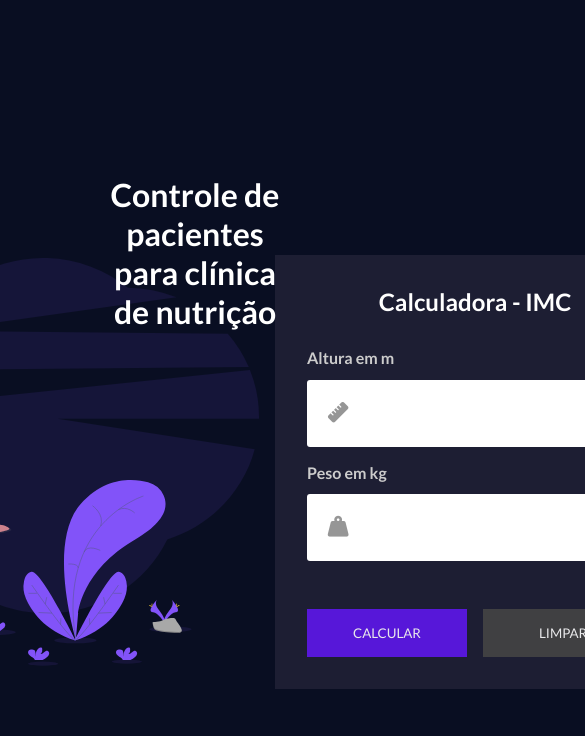
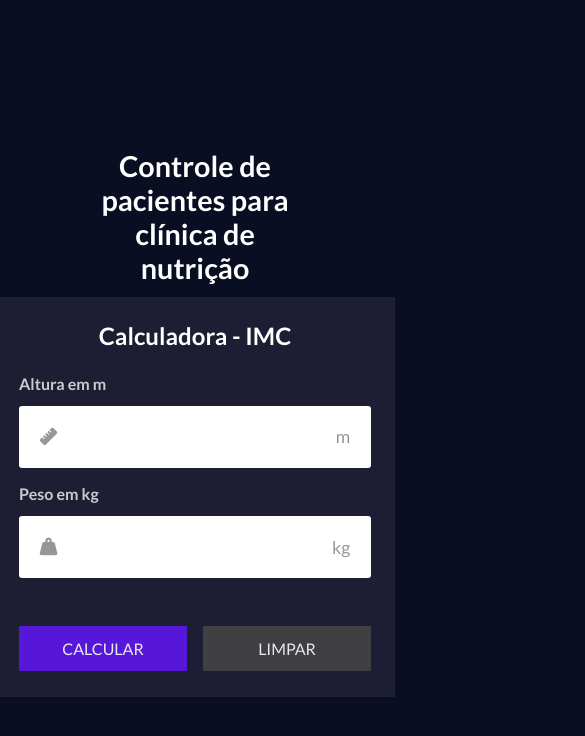
Before and after one commit to GiigADS2023/IMC_NutriControl, a plain HTML site: page index.html in a window 390 px wide. Shown: the top 736 px of the page, 585 px wide, since content can reach past the window. Drawn offline with Linux system fonts and the light colour scheme.

Commit message:
Responsivo - Style(CSS)

```diff
--- a/assets/style/style.css
+++ b/assets/style/style.css
@@ -1,3 +1,4 @@
+/* Base */
 * {
     margin: 0;
     padding: 0;
@@ -13,6 +14,7 @@ body {
     min-height: 100vh;
     color: #fff;
     position: relative;
+    flex-direction: column;
 }
 
 .overlay-container {
@@ -26,7 +28,7 @@ body {
 
 .title {
     position: absolute;
-    top: 20px;
+    top: 10px;
     left: 50%;
     transform: translateX(-50%);
     font-size: 1rem;
@@ -57,7 +59,7 @@ body {
     padding: 2rem;
     z-index: 1;
     position: relative;
-    margin-top: 100px;
+    margin-top: 150px;
 }
 
 /* IMC Form */
@@ -221,3 +223,63 @@ button:hover {
 .high {
     color: #db1912;
 }
+
+/* Responsivo */
+@media screen and (max-width: 1024px) {
+    .title {
+        top: 5px;
+    }
+
+    .calc-row {
+        flex-direction: column;
+        align-items: center;
+    }
+
+    #img {
+        display: none;
+    }
+
+    .container {
+        width: 90%;
+        margin-top: 150px;
+    }
+}
+
+@media screen and (max-width: 500px) {
+    .title {
+        top: 2px;
+        font-size: 0.9rem;
+    }
+
+    .container {
+        width: 95%;
+        padding: 1.5rem;
+        margin-top: 150px;
+    }
+
+    #calc-container h2 {
+        font-size: 1.5rem;
+        margin-bottom: 1.5rem;
+    }
+
+    .form-control input, .input-field span, .input-field i {
+        font-size: 1.1rem;
+    }
+
+    button {
+        padding: 0.8rem 1rem;
+        font-size: 1rem;
+    }
+
+    #imc-number {
+        font-size: 2rem;
+    }
+
+    #imc-info {
+        font-size: 1.2rem;
+    }
+
+    #imc-table {
+        font-size: 0.7rem;
+    }
+}
```
